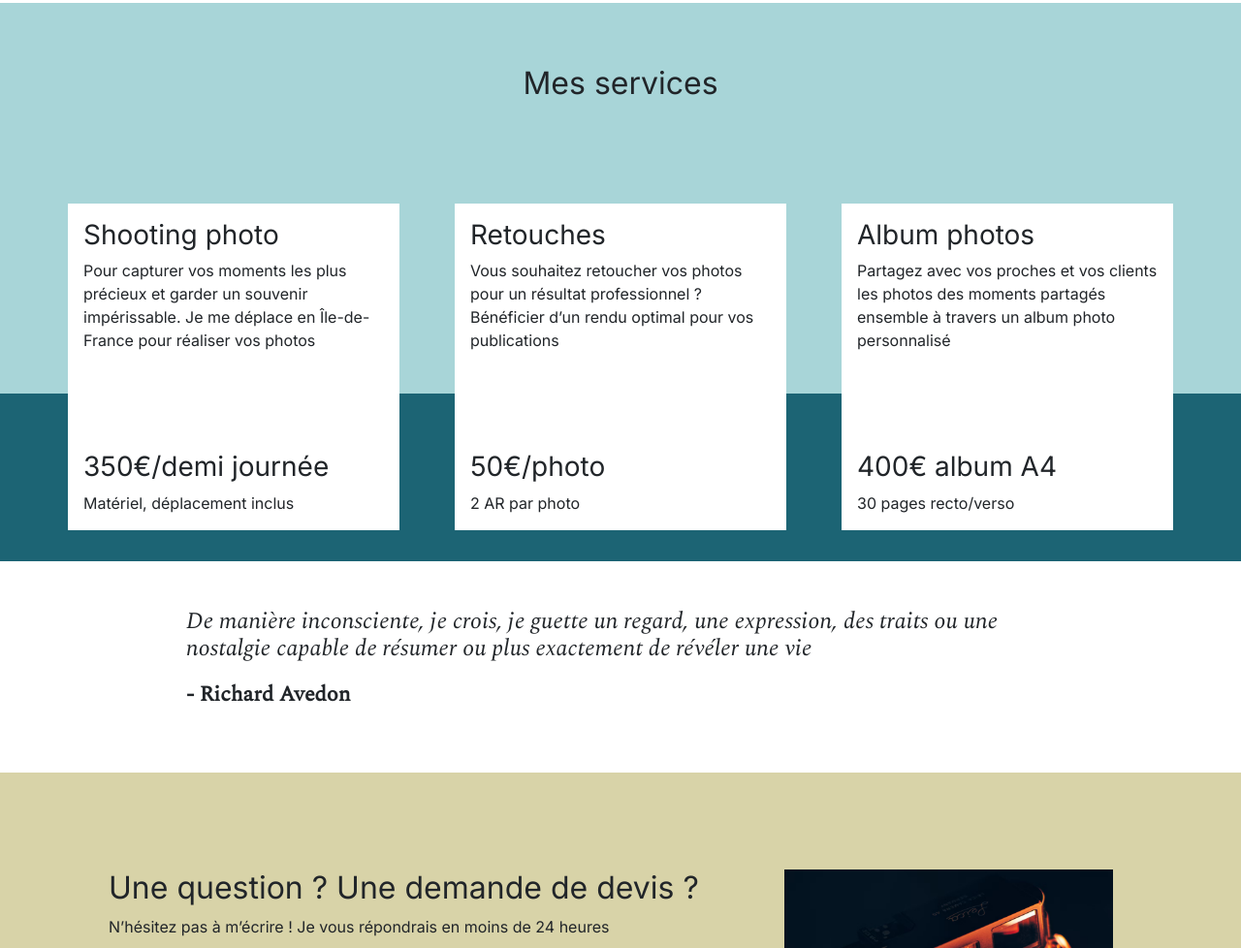
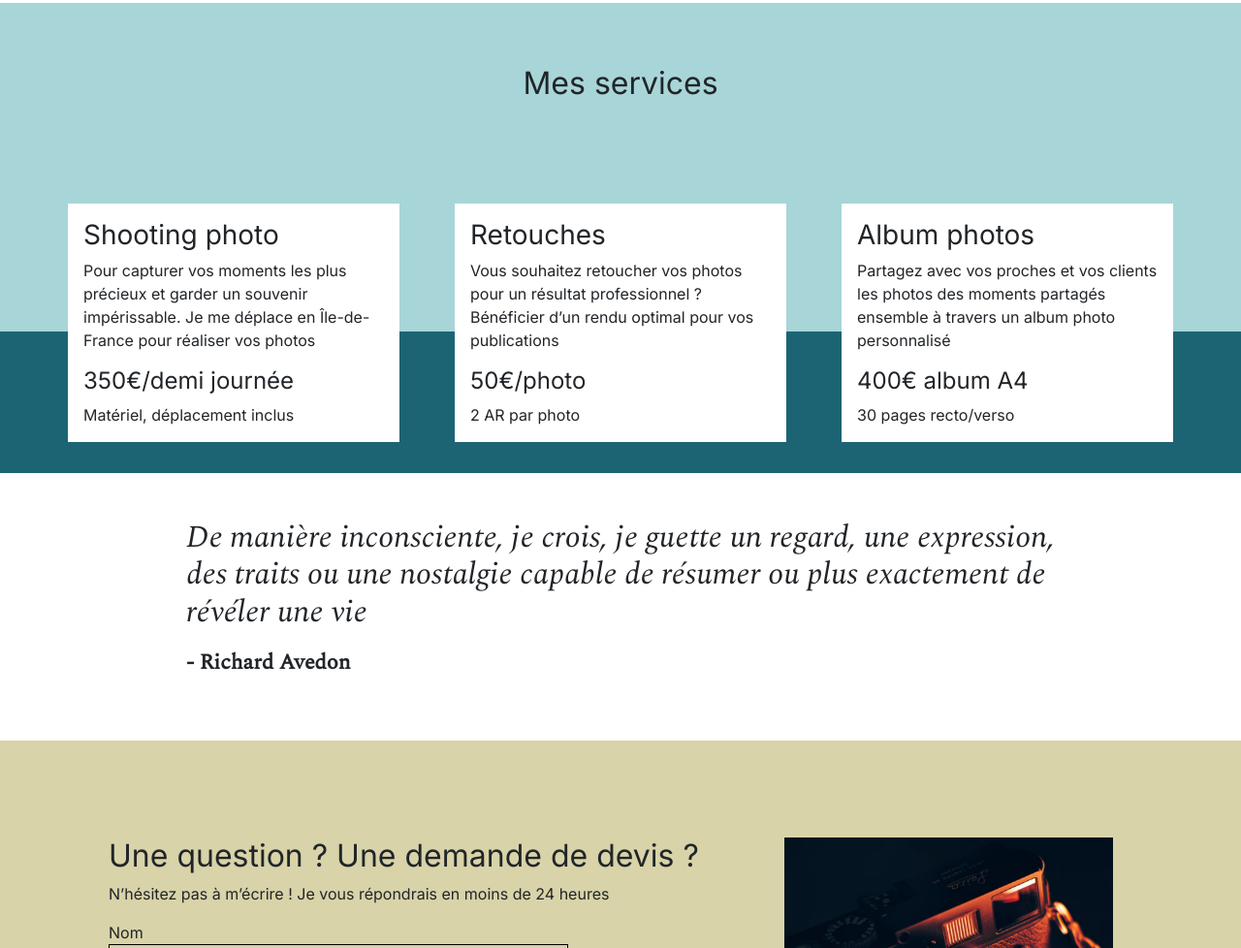
Before and after one commit to Fantomia/NinaCarducci, a plain HTML site: page index.html in a window 1280 px wide. Shown: the part 2987-3965 px from the top of the page at 97% size. Drawn offline with nearby package versions, Linux system fonts and the light colour scheme.

```diff
--- a/assets/style.css
+++ b/assets/style.css
@@ -191,7 +191,6 @@ body {
 	background-color: white;
 	max-width: 390px;
 	width: 30%;
-	height: 337px;
 	padding: 1em;
 	display: flex;
 	flex-direction: column;
--- a/index.html
+++ b/index.html
@@ -3,13 +3,8 @@
 <head>
 	<meta name="viewport" content="width=device-width, initial-scale=1.0">
 
-	<link rel="preconnect" href="https://fonts.googleapis.com">
-	<link rel="preconnect" href="https://fonts.gstatic.com" crossorigin>
-
 	<link rel="stylesheet" href="./assets/css-purged/bootstrap.css">
 	<link rel="stylesheet" href="./assets/style.css">
-
-	<link href="https://fonts.googleapis.com/css2?family=Inter&family=Spectral:ital,wght@0,400;1,300;1,400;1,800&display=swap" rel="stylesheet">
 
 	<meta charset="UTF-8">
 	<title>Nina Carducci - Photographe</title>
@@ -18,11 +13,19 @@
 	<meta name="keywords" content="photographe, mariage, entreprise, concert, portrait, photo, shooting, album, retouche">
 
 	<script src="https://code.jquery.com/jquery-3.4.1.min.js" integrity="sha256-CSXorXvZcTkaix6Yvo6HppcZGetbYMGWSFlBw8HfCJo=" crossorigin="anonymous"></script>
+
+</head>
+<body>
+
+	<link rel="preconnect" href="https://fonts.googleapis.com">
+	<link rel="preconnect" href="https://fonts.gstatic.com" crossorigin>
+
+	<link href="https://fonts.googleapis.com/css2?family=Inter&family=Spectral:ital,wght@0,400;1,300;1,400;1,800&display=swap" rel="stylesheet">
+
 	<script src="./assets/bootstrap/bootstrap.bundle.js"></script>
 	<script src="./assets/maugallery.js"></script>
 	<script src="./assets/scripts.js"></script>
-</head>
-<body>
+
 	<header class="top-header">
 		<h1 class="name">Nina Carducci</h1>
 		<nav class="nav">
@@ -262,7 +265,7 @@
 						<p>Pour capturer vos moments les plus précieux et garder un souvenir impérissable. Je me déplace en Île-de-France pour réaliser vos photos</p>
 					</div>
 					<div class="service__price">
-						<h3>350€/demi journée</h3>
+						<h4>350€/demi journée</h4>
 						<span>Matériel, déplacement inclus</span>
 					</div>
 
@@ -273,7 +276,7 @@
 						<p>Vous souhaitez retoucher vos photos pour un résultat professionnel ? Bénéficier d’un rendu optimal pour vos publications</p>
 					</div>
 					<div class="service__price">
-						<h3>50€/photo</h3>
+						<h4>50€/photo</h4>
 						<span>2 AR par photo</span>
 					</div>
 				</div>
@@ -283,7 +286,7 @@
 						<p>Partagez avec vos proches et vos clients les photos des moments partagés ensemble à travers un album photo personnalisé</p>
 					</div>
 					<div class="service__price">
-						<h3>400€ album A4</h3>
+						<h4>400€ album A4</h4>
 						<span>30 pages recto/verso</span>
 					</div>
 				</div>
@@ -292,7 +295,7 @@
 		<div class="quote">
 			<figure>
 				<blockquote>
-					<h4 class="quote__text">De manière inconsciente, je crois, je guette un regard, une expression, des traits ou une nostalgie capable de résumer ou plus exactement de révéler une vie</h4>
+					<h2 class="quote__text">De manière inconsciente, je crois, je guette un regard, une expression, des traits ou une nostalgie capable de résumer ou plus exactement de révéler une vie</h2>
 				</blockquote>
 				<figcaption class="quote__author">- Richard Avedon</figcaption>
 			</figure>
```
